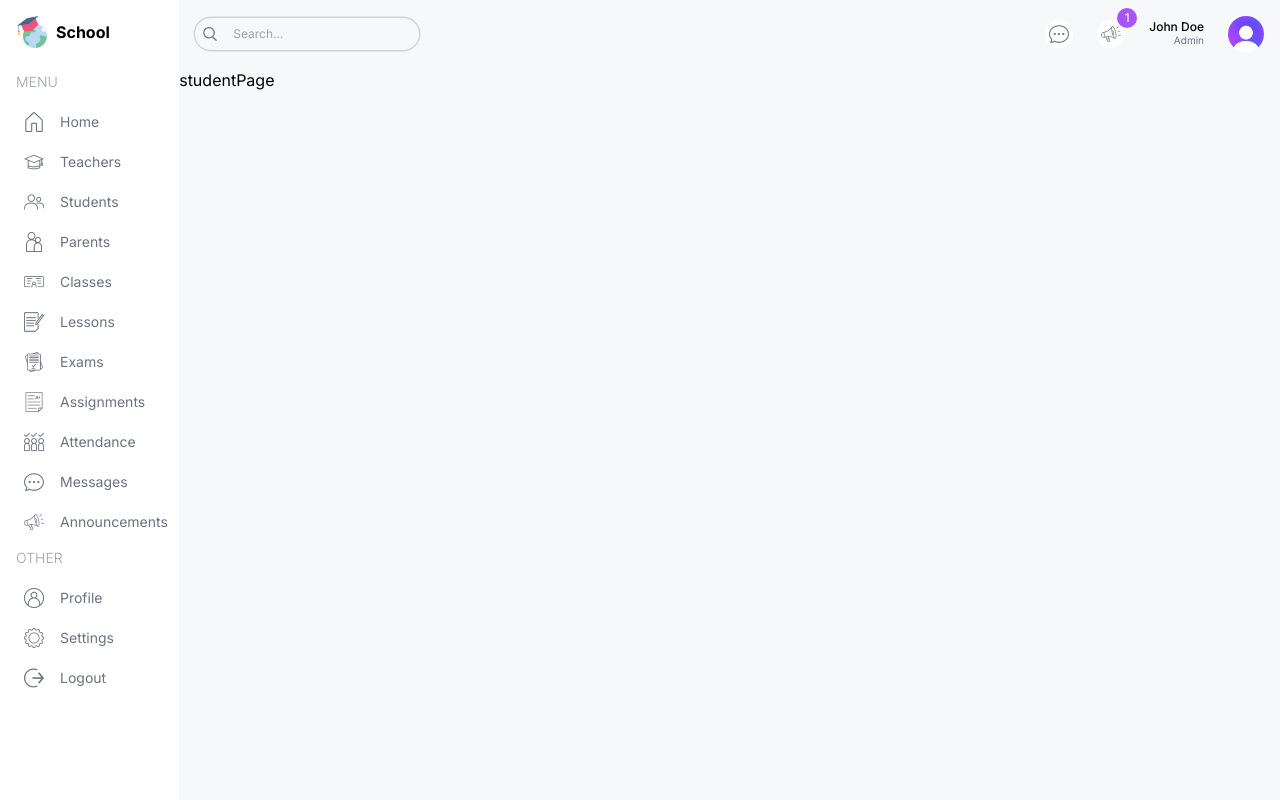
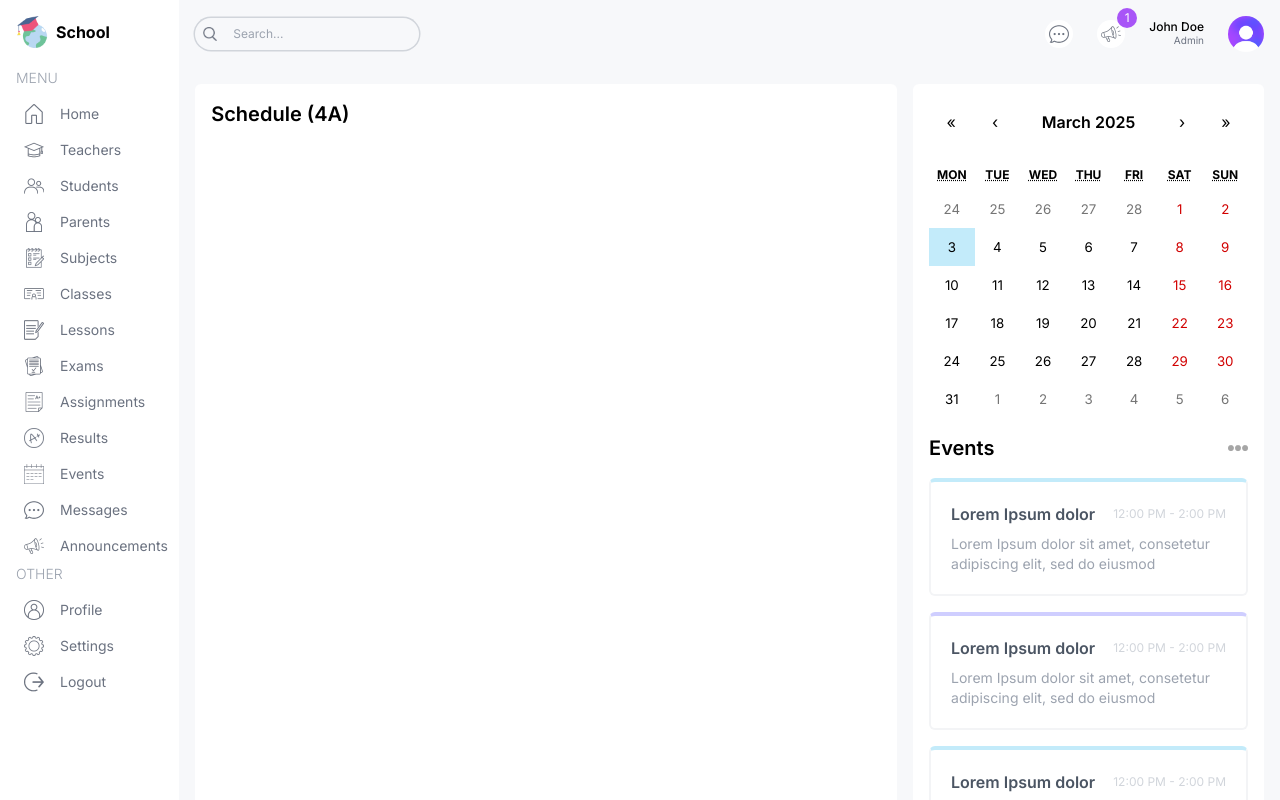
Before and after one commit to AzizToulgui/School-Dashboard-UI, a Next.js app: page /student in a window 1280 px wide. Built offline with nearby package versions, Linux system fonts and the light colour scheme.

Commit message:
begin working on student page

```diff
--- a/src/app/(dashboard)/student/page.tsx
+++ b/src/app/(dashboard)/student/page.tsx
@@ -1,7 +1,21 @@
+import EventCalendar from "@/components/EventCalendar";
+import Announcements from "@/components/Announcements";
 
 const studentPage = () => {
     return (
-        <div>studentPage</div>
+        <div className="p-4 flex gap-4 flex-col xl:flex-row">
+            {/*Left*/}
+            <div className="w-full xl:w-2/3">
+                <div className="h-full bg-white p-4 rounded-md">
+                    <h1 className="text-xl font-semibold ">Schedule (4A)</h1>
+                </div>
+            </div>
+            {/*Right*/}
+            <div className="w-full xl:w-1/3 flex flex-col gap-8">
+                <EventCalendar />
+                <Announcements/>
+            </div>
+        </div>
     )
 }
 export default studentPage
--- a/src/components/Menu.tsx
+++ b/src/components/Menu.tsx
@@ -31,6 +31,12 @@
         visible: ["admin", "teacher"],
       },
       {
+        icon: "/subject.png",
+        label: "Subjects",
+        href: "/list/subjects",
+        visible: ["admin"],
+      },
+      {
         icon: "/class.png",
         label: "Classes",
         href: "/list/classes",
@@ -55,17 +61,23 @@
         visible: ["admin", "teacher", "student", "parent"],
       },
       {
+        icon: "/result.png",
+        label: "Results",
+        href: "/list/results",
+        visible: ["admin", "teacher", "student", "parent"],
+      },
+     /* {
         icon: "/attendance.png",
         label: "Attendance",
         href: "/list/attendance",
         visible: ["admin", "teacher", "student", "parent"],
-      },
-      /*{
+      },*/
+      {
         icon: "/calendar.png",
         label: "Events",
         href: "/list/events",
         visible: ["admin", "teacher", "student", "parent"],
-      },*/
+      },
       {
         icon: "/message.png",
         label: "Messages",
@@ -109,8 +121,8 @@
   return (
       <div className="mt-4 text-sm">
         {menuItems.map((i) => (
-            <div className="flex flex-col gap-1" key={i.title}>
-          <span className="hidden lg:block text-gray-400 font-light my-2">
+            <div className="flex flex-col gap-2" key={i.title}>
+          <span className="hidden lg:block text-gray-400 font-light my-1">
             {i.title}
           </span>
               {i.items.map((item) => {
@@ -119,7 +131,7 @@
                       <Link
                           href={item.href}
                           key={item.label}
-                          className="flex items-center justify-center lg:justify-start gap-4 text-gray-500 py-2 md:px-2 rounded-md hover:bg-lamaSkyLight"
+                          className="flex items-center justify-center lg:justify-start gap-4 text-gray-500 py-1 md:px-2 rounded-md hover:bg-dashSkyLight "
                       >
                         <Image src={item.icon} alt="" width={20} height={20} />
                         <span className="hidden lg:block">{item.label}</span>
```
